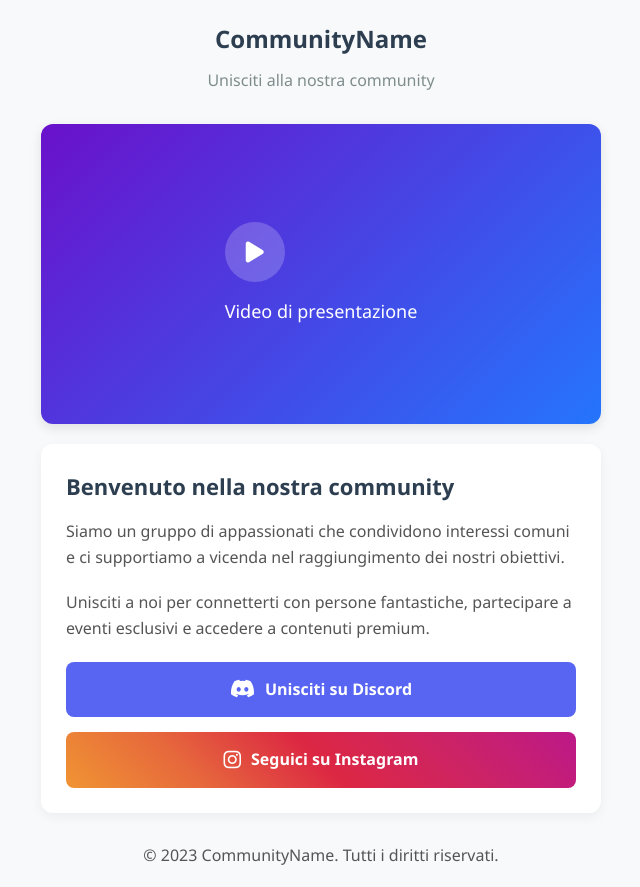
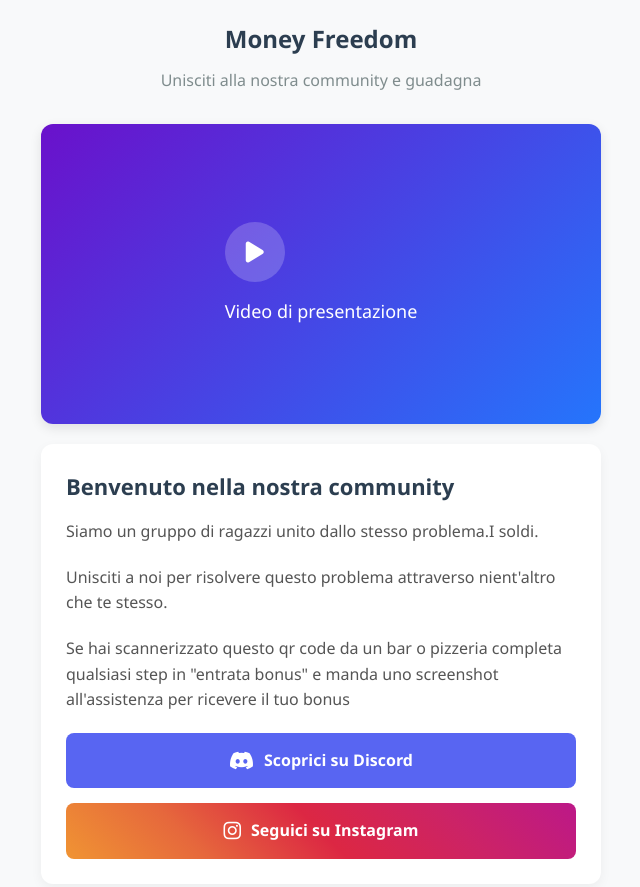
Before and after one commit to MoneyFreedomWeb/MoneyFreedomSite, a plain HTML site: page index.html in a window 1280 px wide. Shown: the top 887 px of the page, without its empty margins (319-959 px from the left). Drawn offline with Linux system fonts and the light colour scheme.

Commit message:
Update index.html

```diff
--- a/index.html
+++ b/index.html
@@ -157,8 +157,8 @@
 <body>
     <div class="container">
         <header>
-            <div class="logo">CommunityName</div>
-            <div class="tagline">Unisciti alla nostra community</div>
+            <div class="logo">Money Freedom</div>
+            <div class="tagline">Unisciti alla nostra community e guadagna</div>
         </header>
 
         <div class="video-container">
@@ -174,12 +174,13 @@
 
         <div class="content">
             <h2>Benvenuto nella nostra community</h2>
-            <p>Siamo un gruppo di appassionati che condividono interessi comuni e ci supportiamo a vicenda nel raggiungimento dei nostri obiettivi.</p>
-            <p>Unisciti a noi per connetterti con persone fantastiche, partecipare a eventi esclusivi e accedere a contenuti premium.</p>
+            <p>Siamo un gruppo di ragazzi unito dallo stesso problema.I soldi.</p>
+            <p>Unisciti a noi per risolvere questo problema attraverso nient'altro che te stesso.</p>
+            <p>Se hai scannerizzato questo qr code da un bar o pizzeria completa qualsiasi step in "entrata bonus" e manda uno screenshot all'assistenza per ricevere il tuo bonus</p>
 
             <div class="cta-buttons">
                 <a href="#" class="btn btn-discord">
-                    <i class="fab fa-discord"></i> Unisciti su Discord
+                    <i class="fab fa-discord"></i> Scoprici su Discord
                 </a>
                 <a href="#" class="btn btn-instagram">
                     <i class="fab fa-instagram"></i> Seguici su Instagram
```
